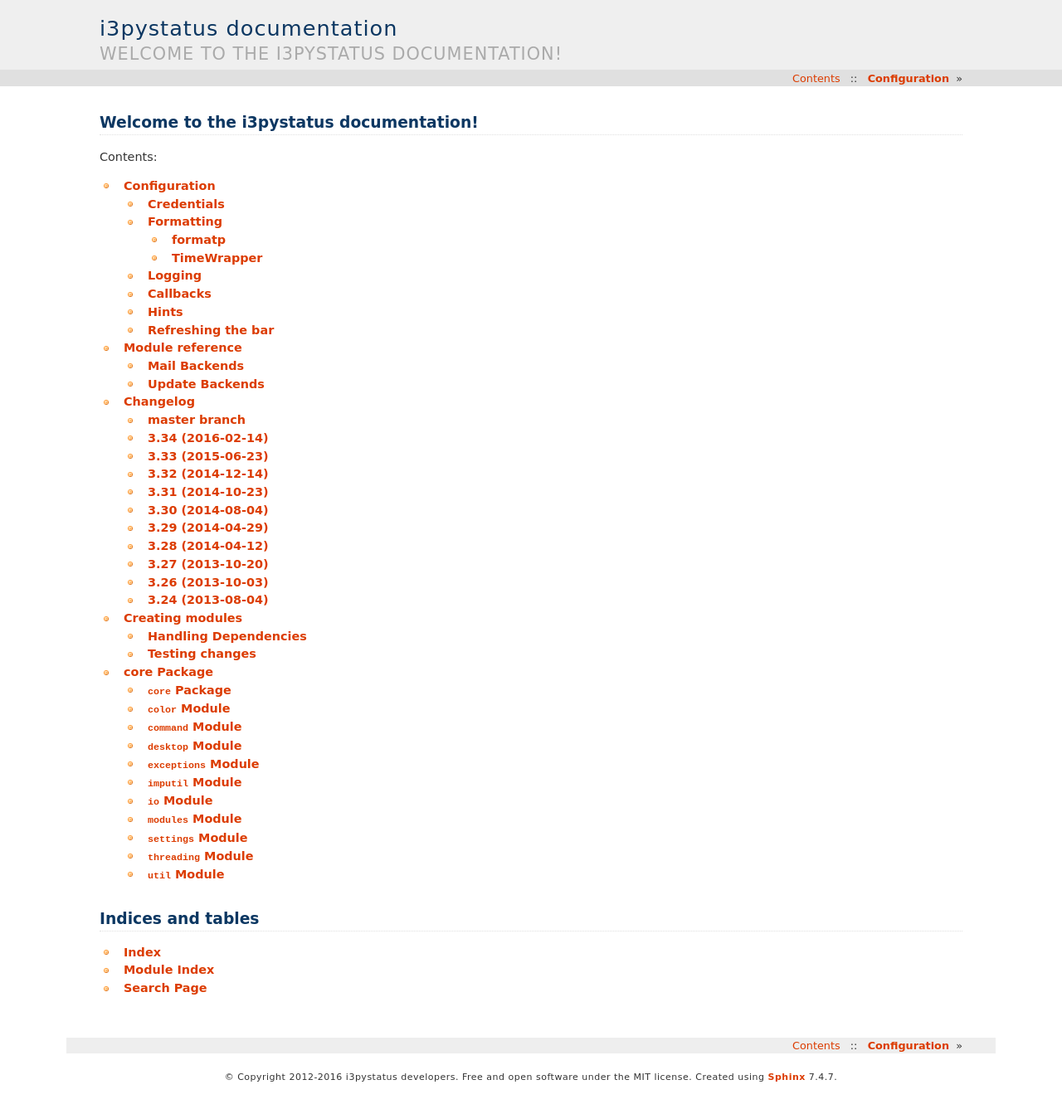
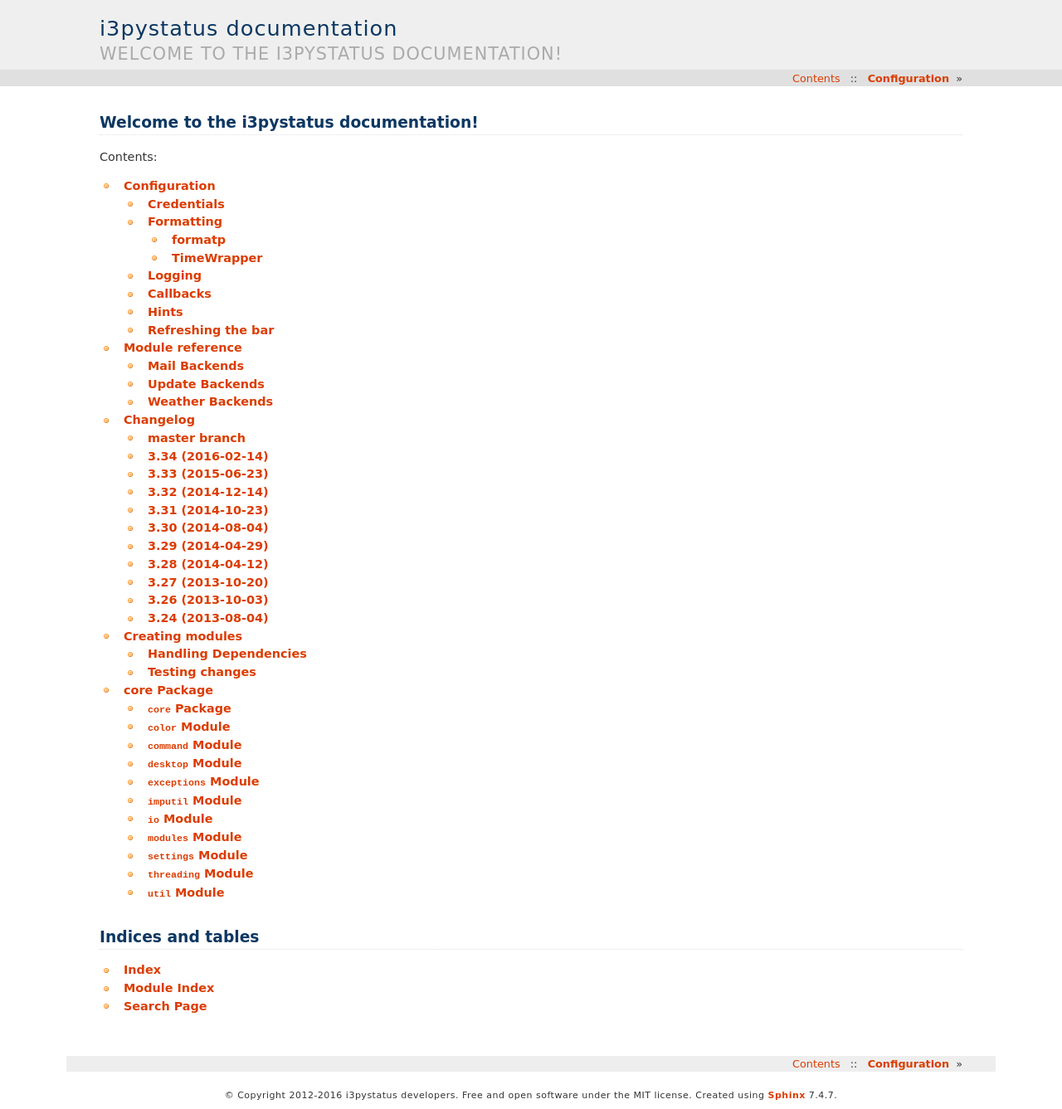
Before and after one commit to enkore/i3pystatus, a Sphinx documentation site: the page built from docs/index.rst, in a window 1280 px wide. Shown: the whole page at 83% size. Built offline with Sphinx 7.4.7, drawn with Linux system fonts in a browser that asks for light colours; before the commit the page ends 1315 px from its top, so only the background shows below that.

Commit message:
Link to weather backends

```diff
--- a/docs/i3pystatus.rst
+++ b/docs/i3pystatus.rst
@@ -52,3 +52,12 @@
 .. autogen:: i3pystatus.updates SettingsBase
 
     .. nothin'
+
+.. _weatherbackends:
+
+Weather Backends
+----------------
+
+.. autogen:: i3pystatus.weather SettingsBase
+
+    .. nothin'
```
